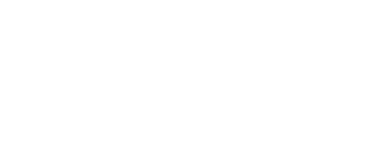
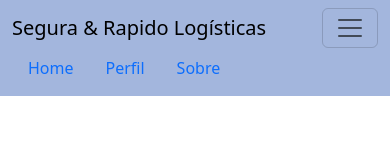
Before and after one commit to yuinahirano/S1_R1-AT1_PEND, a plain HTML site: page index.html in a window 390 px wide. Drawn offline with nearby package versions, Linux system fonts and the light colour scheme.

Commit message:
feito header

```diff
--- a/index.html
+++ b/index.html
@@ -1,14 +1,59 @@
 <!DOCTYPE html>
 <html lang="pt-br">
+
 <head>
     <meta charset="UTF-8">
     <meta name="viewport" content="width=device-width, initial-scale=1.0">
-    <title>Rapido & Seguro Logisticas</title>
+    <title>Rápido e Seguro Logística</title>
+    <link href="https://cdn.jsdelivr.net/npm/bootstrap@5.3.8/dist/css/bootstrap.min.css" rel="stylesheet"
+        integrity="sha384-sRIl4kxILFvY47J16cr9ZwB07vP4J8+LH7qKQnuqkuIAvNWLzeN8tE5YBujZqJLB" crossorigin="anonymous">
+</head>
 
-    <link href="https://cdn.jsdelivr.net/npm/bootstrap@5.3.8/dist/css/bootstrap.min.css" rel="stylesheet" integrity="sha384-sRIl4kxILFvY47J16cr9ZwB07vP4J8+LH7qKQnuqkuIAvNWLzeN8tE5YBujZqJLB" crossorigin="anonymous">
-</head>
 <body>
+    <!--HEADER-->
+    <header style="background-color: #a3b6dd;">
+        <nav class="navbar navbar-expand-md mb-3">
+            <div class="container-fluid">
 
-    <script src="https://cdn.jsdelivr.net/npm/bootstrap@5.3.8/dist/js/bootstrap.bundle.min.js" integrity="sha384-FKyoEForCGlyvwx9Hj09JcYn3nv7wiPVlz7YYwJrWVcXK/BmnVDxM+D2scQbITxI" crossorigin="anonymous"></script>
+                <a href="#" class="navbar-brand">Segura & Rapido Logísticas</a>
+
+                <button class="navbar-toggler" data-bs-toggler="collapse" data-bs-traget="#menuNav">
+                    <span
+                    class="navbar-toggler-icon"><span>
+                </button>
+
+                <div class="colapse navbar-collapse" id="menuNav">
+                    <ul class="nav nav-pills">
+                        <li class="nav-item">
+                            <a href="#Home" class="nav-link">Home</a>
+                        </li>
+                        <li class="nav-item">
+                            <a href="#Perfil" class="nav-link">Perfil</a>
+                        </li>
+                        <li class="nav-item">
+                            <a href="#Sobre"
+                            class="nav-link">Sobre</a>
+                        </li>
+                    </ul>
+                </div>
+            </div>
+        </nav>
+
+    </header>
+
+    <!--MAIN-->
+    <main>
+
+    </main>
+
+    <!--FOOTER-->
+    <footer>
+
+    </footer>
+
+    <script src="https://cdn.jsdelivr.net/npm/bootstrap@5.3.8/dist/js/bootstrap.bundle.min.js"
+        integrity="sha384-FKyoEForCGlyvwx9Hj09JcYn3nv7wiPVlz7YYwJrWVcXK/BmnVDxM+D2scQbITxI"
+        crossorigin="anonymous"></script>
 </body>
+
 </html>
```
